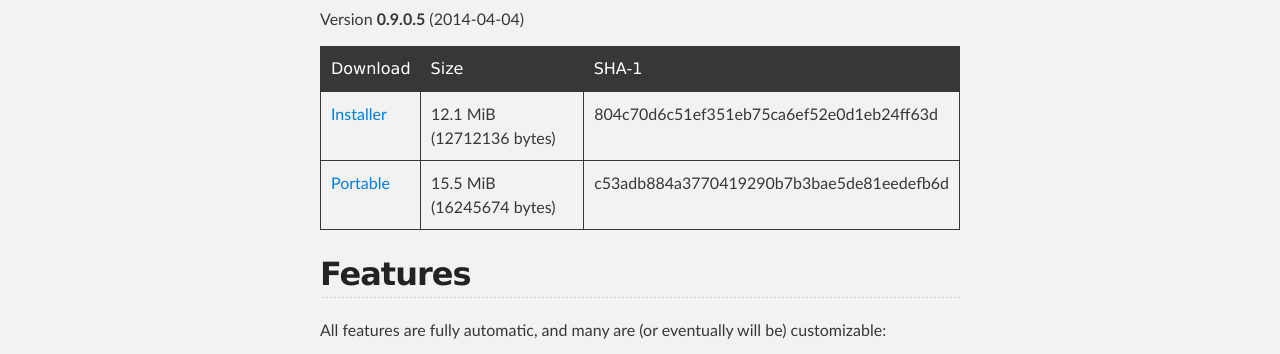
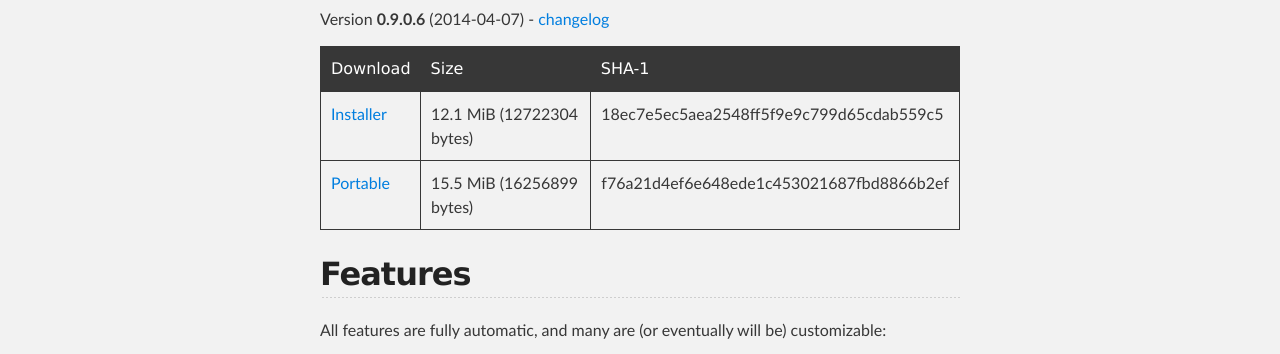
Before and after one commit to bdhero/bdhero, a plain HTML site: page index.html in a window 1280 px wide. Shown: the part 668-1022 px from the top of the page. Drawn offline with Linux system fonts and the light colour scheme.

```diff
--- a/index.html
+++ b/index.html
@@ -37,7 +37,7 @@
 <a name="download-bdhero-" class="anchor" href="#download-bdhero-"><span class="octicon octicon-link"></span></a>Download BDHero <a></a>
 </h1>
 
-<p>Version <strong>0.9.0.5</strong> (2014-04-04)</p>
+<p>Version <strong>0.9.0.6</strong> (2014-04-07) - <a href="http://update.bdhero.org/CHANGELOG.md">changelog</a></p>
 
 <table>
 <thead><tr>
@@ -47,14 +47,14 @@
 </tr></thead>
 <tbody>
 <tr>
-<td align="left"><a href="http://dl.cdn.bdhero.org/bdhero-0.9.0.5-setup.exe">Installer</a></td>
-<td align="left">12.1 MiB (12712136 bytes)</td>
-<td align="left">804c70d6c51ef351eb75ca6ef52e0d1eb24ff63d</td>
+<td align="left"><a href="http://dl.cdn.bdhero.org/bdhero-0.9.0.6-setup.exe">Installer</a></td>
+<td align="left">12.1 MiB (12722304 bytes)</td>
+<td align="left">18ec7e5ec5aea2548ff5f9e9c799d65cdab559c5</td>
 </tr>
 <tr>
-<td align="left"><a href="http://dl.cdn.bdhero.org/bdhero-0.9.0.5.zip">Portable</a></td>
-<td align="left">15.5 MiB (16245674 bytes)</td>
-<td align="left">c53adb884a3770419290b7b3bae5de81eedefb6d</td>
+<td align="left"><a href="http://dl.cdn.bdhero.org/bdhero-0.9.0.6.zip">Portable</a></td>
+<td align="left">15.5 MiB (16256899 bytes)</td>
+<td align="left">f76a21d4ef6e648ede1c453021687fbd8866b2ef</td>
 </tr>
 </tbody>
 </table><h2>
```
Also changed, not shown: params.json (+1 -1 lines).
